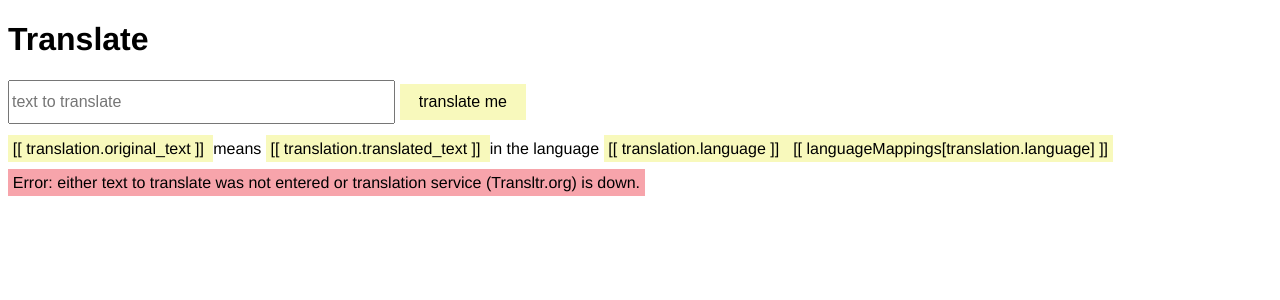
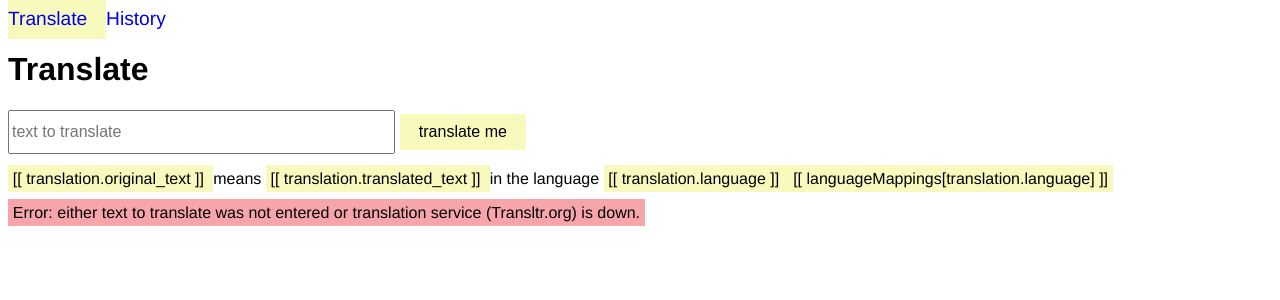
Before and after one commit to zhangoose/simple-translate, a Django app: page / in a window 1280 px wide. Shown: the top 300 px of the page. Run offline with Django 3.2, Linux system fonts and the light colour scheme; parts of the project's set-up code (start-up, migrations or seed data) failed here and were passed over.

Commit message:
Be able to switch between translating text and history tabs  (#9)
* added `nav.html` template for navigation between states
* added styling

```diff
--- a/app/translation/static/translation/css/style.css
+++ b/app/translation/static/translation/css/style.css
@@ -10,6 +10,23 @@ body {
 .error {
     background-color: #f7a4ab;
     padding: 0.3em;
+}
+
+/* ============ NAVIGATION ============== */
+
+.navigation {
+    font-size: 1.2em;
+}
+
+.navigation > a {
+    text-decoration: none;
+    padding-right: 0.7em;
+    padding-top: 0.5em;
+    padding-bottom: 0.5em;
+}
+
+.navigation .navSelected {
+    background-color: #f8f9bc;
 }
 
 /* ============ TRANSLATE =============== */
--- a/app/translation/templates/translation/index.html
+++ b/app/translation/templates/translation/index.html
@@ -10,6 +10,7 @@
 
   <body>
 
+    {% include "translation/nav.html" %}
     <div ui-view></div>
 
     <!-- DEPENDENCIES -->
--- /dev/null
+++ b/app/translation/templates/translation/nav.html
@@ -0,0 +1,8 @@
+<div class="navigation">
+  <a ui-sref="translate" ui-sref-active='navSelected'>
+    Translate
+  </a>
+  <a ui-sref="history" ui-sref-active='navSelected'>
+    History
+  </a>
+</div>
```
